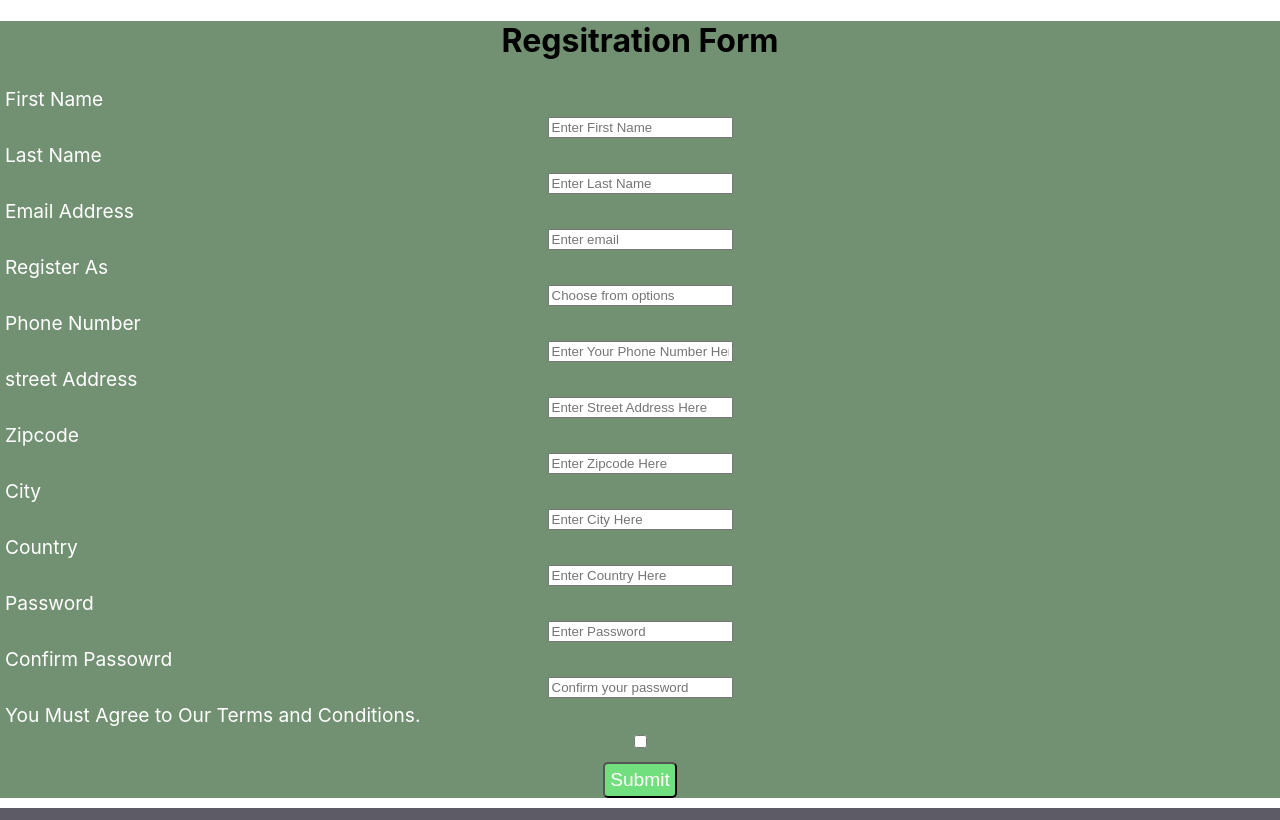
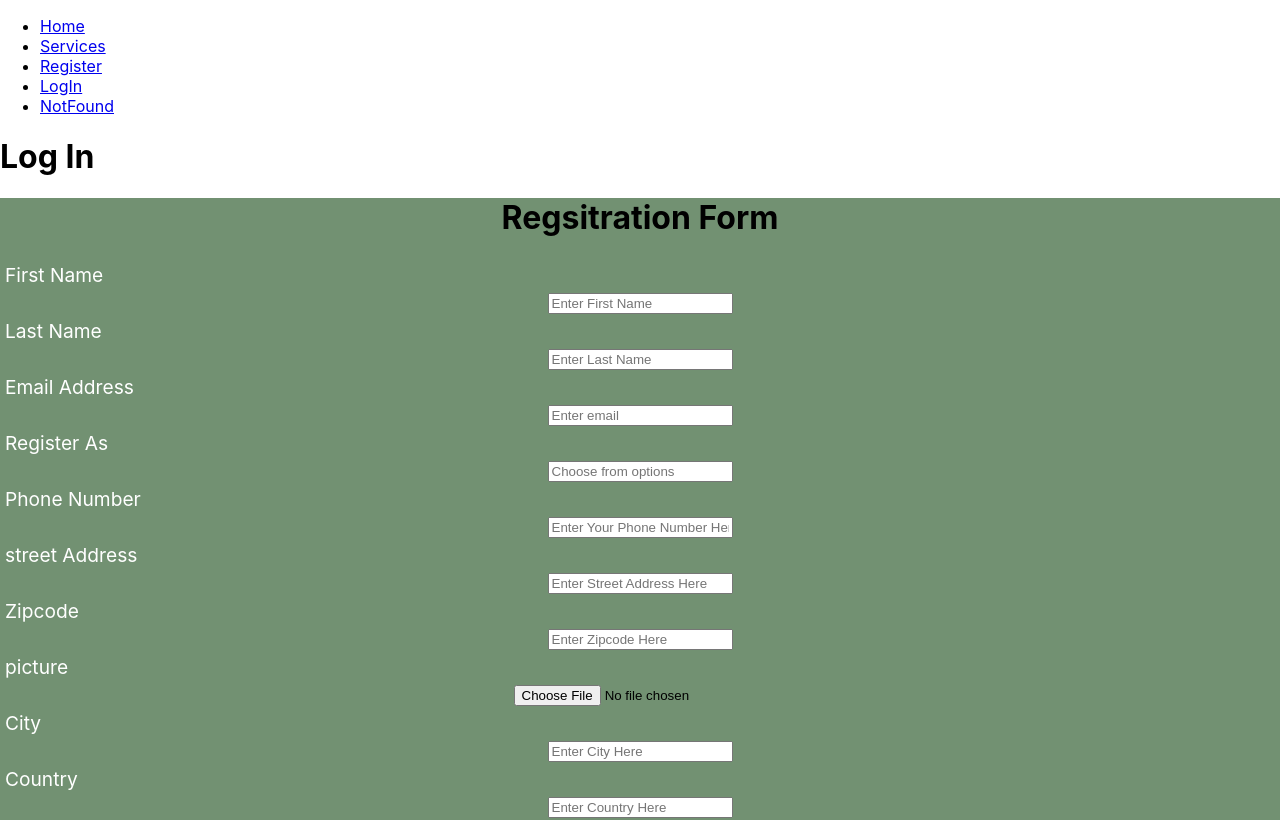
Before and after one commit to Blen-Hailu/Final-Project, a React (Create React App) app: page /logIn in a window 1280 px wide. Shown: the top 820 px of the page. Built offline with nearby package versions, Linux system fonts and the light colour scheme; no server answers; a web font is replaced by a local one.

Commit message:
Created Router pages for Register Created Router pages for Services Created Router pages for LogIn Created Router pages for NotFound created Form 2 using React Hook Form

```diff
--- a/package.json
+++ b/package.json
@@ -9,6 +9,8 @@
     "react": "^18.2.0",
     "react-cool-dimensions": "^2.0.7",
     "react-dom": "^18.2.0",
+    "react-hook-form": "^7.39.7",
+    "react-router-dom": "^6.4.3",
     "react-scripts": "5.0.1",
     "web-vitals": "^2.1.4"
   },
--- a/src/App.js
+++ b/src/App.js
@@ -1,24 +1,65 @@
 import React from 'react';
+import{Link, Route, Routes} from 'react-router-dom';
 import RegistrationForm from './components/form';
 import './App.css';
 import AddProfileData from './components/profile';
+import FreelancerRegsitrationForm from './components/form2';
+import {Home} from "./pages/Home";
+import {Services} from "./pages/Services";
+import {Register} from "./pages/Register";
+import {LogIn} from "./pages/LogIn";
+import{NotFound} from "./pages/NotFound";
+
+
 function App() {
 
 
   return (
+    <>
+        <nav className ="nav">
+          <ul>
+            <li>
+              <Link to= "/">Home</Link>
+            </li>
+            <li>
+            <Link to= "/Services">Services</Link>
+            </li>
+            <li>
+              <Link to="/Register">Register</Link>
+            </li>
+            <li>
+              <Link to= "/LogIn ">LogIn </Link>
+            </li>
+            <li>
+              <Link to= "/NotFound ">NotFound </Link>
+            </li>
+          </ul>
 
-    <>
+        </nav>
+
+        <Routes>
+          <Route path= "/" element = {<Home />} />
+          <Route path= "/services" element = {<Services/>} />
+          <Route path= "/register" element = {<Register/>} />
+          <Route path= "/logIn" element = {<LogIn/>} />
+          <Route path= "*" element = {<NotFound/>} />
+
+        </Routes>
+
+
       <div>
         <RegistrationForm/>
       </div>
-
+      <div>
+        <FreelancerRegsitrationForm/>
+      </div>
       <div>
         <AddProfileData/>
       </div>
 
-    </>
 
 
+  </>
   );
 }
 
--- a/src/components/form.jsx
+++ b/src/components/form.jsx
@@ -16,6 +16,8 @@ function RegistrationForm(){
   const [password, setPassword] = useState('');
   const [confirmPassword, setConfirmPassword] = useState('');
   const [consent, setConsent] = useState('');
+  const [picture, setPicture] = useState('');
+
 
 
   //handling the changes in name, role and email
@@ -58,9 +60,14 @@ function RegistrationForm(){
   const handleConfirmPasswordChange = event => {
     setConfirmPassword(event.target.value)
   };
+  const handlePictureChange = async event => {
+    const fileContent = encodeURIComponent(await event.target.files[0].text())
+    setPicture(fileContent)
+    console.log (fileContent);
+  };
 //handling form submission
 const addData = async function() {
-  const requestData = {first_name : firstName, last_name : lastName, email_address:email, service_type: role, street_address:streetAddress, zip_code: zipcode, city:city, country:country, phone_number:phoneNumber,password:password }
+  const requestData = {first_name : firstName, last_name : lastName, email:email, service_type: role, street_address:streetAddress, zipcode: zipcode, city:city, country:country, phone_number:phoneNumber,password:password, picture:picture }
 
     const response = await userRegistration (requestData)
     console.log (response);
@@ -143,6 +150,14 @@ const handleSubmit = (event) => {
               onChange={handleZipcodeChange}
               value={zipcode}
             />
+               <label className="label">picture</label>
+            <input
+              type="file"
+              name="picture"
+              placeholder="Upload picture Here"
+              onChange={handlePictureChange}
+
+              />
                <label className="label">City</label>
             <input
               type="text"
--- a/src/fetch-data.js
+++ b/src/fetch-data.js
@@ -15,6 +15,7 @@ query GetFreelancerTable {
   street_address
   zipcode
   created_at
+  picture
 }
 }
 `;
--- a/src/index.js
+++ b/src/index.js
@@ -3,11 +3,14 @@ import ReactDOM from 'react-dom/client';
 import './index.css';
 import App from './App';
 import reportWebVitals from './reportWebVitals';
+import { BrowserRouter } from 'react-router-dom';
 
 const root = ReactDOM.createRoot(document.getElementById('root'));
 root.render(
   <React.StrictMode>
-    <App />
+    <BrowserRouter>
+      <App />
+    </BrowserRouter>
   </React.StrictMode>
 );
 
--- a/src/insert-data.js
+++ b/src/insert-data.js
@@ -1,8 +1,8 @@
 const ENDPOINT_URL = "https://precise-ewe-30.hasura.app/v1/graphql";
 
 const addMutation= `
-mutation InsertFreelancerTable($city: String, $country: String, $email: String, $first_name: String, $last_name: String, $password: String, $phone_number: String, $service_type: String, $street_address: String, $zipcode: String) {
-  insert_profile_freelancer_table(objects: {city: $city, country: $country, email: $email, first_name: $first_name, last_name: $last_name, password: $password, phone_number: $phone_number, service_type: $service_type, street_address: $street_address, zipcode: $zipcode}) {
+mutation InsertFreelancerTable($city: String, $country: String, $email: String, $first_name: String, $last_name: String, $password: String, $phone_number: String, $service_type: String, $street_address: String, $zipcode: String, $picture:String) {
+  insert_profile_freelancer_table(objects: {city: $city, country: $country, email: $email, first_name: $first_name, last_name: $last_name, password: $password, phone_number: $phone_number, service_type: $service_type, street_address: $street_address, zipcode: $zipcode, picture:$picture}) {
     affected_rows
     returning {
       id
@@ -17,6 +17,7 @@ mutation InsertFreelancerTable($city: String, $country: String, $email: String,
 			street_address
 			zipcode
 			created_at
+      picture
     }
   }
 }
--- /dev/null
+++ b/src/pages/Home.js
@@ -0,0 +1,5 @@
+export function Home(){
+  return(
+    <h1> Kotibet Home Services</h1>
+  )
+};
--- /dev/null
+++ b/src/pages/LogIn.js
@@ -0,0 +1,5 @@
+export function LogIn(){
+  return(
+    <h1> Log In </h1>
+  )
+};
--- /dev/null
+++ b/src/pages/NotFound.js
@@ -0,0 +1,5 @@
+export function NotFound(){
+  return(
+    <h1> PAGE NOT FOUND</h1>
+  )
+};
--- /dev/null
+++ b/src/pages/Register.js
@@ -0,0 +1,5 @@
+export function Register(){
+  return(
+    <h1> Regsiter as a Freelancer</h1>
+  )
+};
--- /dev/null
+++ b/src/pages/Services.js
@@ -0,0 +1,5 @@
+export function Services(){
+  return(
+    <h1> List of Services</h1>
+  )
+};
```
Also changed, not shown: src/components/profile.jsx (+1 -1 lines), 1 other file (tests, documents, lock files or other folders).
